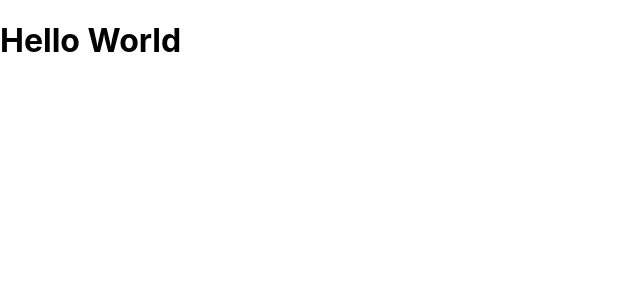
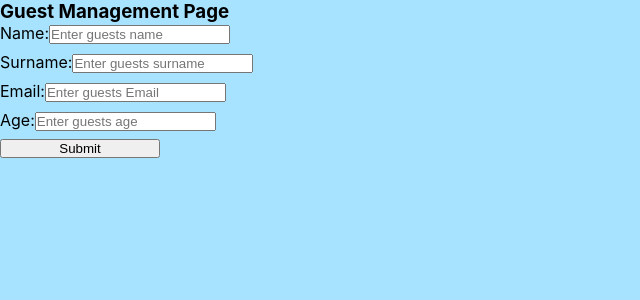
Before and after one commit to misliachto/CA-Final-App, a React (Create React App) app in the folder frontend/app/: page /api/guests in a window 1280 px wide. Shown: the top 300 px of the page, without its empty margins (0-640 px from the left). Built offline with nearby package versions, Linux system fonts and the light colour scheme.

Commit message:
Submit new Guest
Added back end routes + added possibility for App admin to add Additional Guest, then information is sent and saved in MongoDB. Next step is to fetch data from DB and output it in the app.

```diff
--- a/frontend/app/package.json
+++ b/frontend/app/package.json
@@ -6,8 +6,10 @@
     "@testing-library/jest-dom": "^5.16.1",
     "@testing-library/react": "^11.2.7",
     "@testing-library/user-event": "^12.8.3",
+    "axios": "^0.24.0",
     "react": "^17.0.2",
     "react-dom": "^17.0.2",
+    "react-router-dom": "^6.0.2",
     "react-scripts": "4.0.3",
     "web-vitals": "^1.1.2"
   },
--- a/frontend/app/src/App.js
+++ b/frontend/app/src/App.js
@@ -1,7 +1,16 @@
+import MainPage from "./pages/MainPage"
+import GuestsPage from "./pages/GuestsPage"
+import { BrowserRouter as Router, Routes, Route } from "react-router-dom"
+
 function App() {
   return (
     <div>
-      <h1>Hello World</h1>
+      <Router>
+        <Routes>
+          <Route path="/" element={<MainPage />} />
+          <Route path="/api/guests" element={<GuestsPage />} />
+        </Routes>
+      </Router>
     </div>
   )
 }
--- /dev/null
+++ b/frontend/app/src/components/Button.jsx
@@ -0,0 +1,7 @@
+import React from "react"
+
+const Button = (props) => {
+  return <button className={props.btnClass}>{props.text}</button>
+}
+
+export default Button
--- /dev/null
+++ b/frontend/app/src/components/Form.jsx
@@ -0,0 +1,78 @@
+import React, { useState } from "react"
+import axios from "axios"
+
+const Form = () => {
+  const [name, setName] = useState("")
+  const [surname, setSurname] = useState("")
+  const [email, setEmail] = useState("")
+  const [age, setAge] = useState("")
+
+  const submitHandler = (e) => {
+    e.preventDefault()
+    axios
+      .post("http://localhost:8000/api/guests", {
+        name: name,
+        surname: surname,
+        email: email,
+        age: age,
+      })
+      .then(
+        (response) => {
+          console.log(response)
+        },
+        (error) => {
+          console.log(error)
+        }
+      )
+    setName("")
+    setSurname("")
+    setEmail("")
+    setAge("")
+  }
+
+  return (
+    <div>
+      <form onSubmit={submitHandler} className="guest-page-form__container">
+        <label>
+          Name:
+          <input
+            onChange={(e) => setName(e.target.value)}
+            value={name}
+            type="text"
+            placeholder="Enter guests name"
+          ></input>
+        </label>
+        <label>
+          Surname:
+          <input
+            onChange={(e) => setSurname(e.target.value)}
+            value={surname}
+            type="text"
+            placeholder="Enter guests surname"
+          ></input>
+        </label>
+        <label>
+          Email:
+          <input
+            onChange={(e) => setEmail(e.target.value)}
+            value={email}
+            type="text"
+            placeholder="Enter guests Email"
+          ></input>
+        </label>
+        <label>
+          Age:
+          <input
+            onChange={(e) => setAge(e.target.value)}
+            value={age}
+            type="number"
+            placeholder="Enter guests age"
+          ></input>
+        </label>
+        <input className="btn-submit" type="submit"></input>
+      </form>
+    </div>
+  )
+}
+
+export default Form
--- a/frontend/app/src/index.css
+++ b/frontend/app/src/index.css
@@ -1,13 +1,19 @@
+* {
+  box-sizing: border-box;
+  padding: 0;
+  margin: 0;
+}
 body {
   margin: 0;
-  font-family: -apple-system, BlinkMacSystemFont, 'Segoe UI', 'Roboto', 'Oxygen',
-    'Ubuntu', 'Cantarell', 'Fira Sans', 'Droid Sans', 'Helvetica Neue',
+  font-family: -apple-system, BlinkMacSystemFont, "Segoe UI", "Roboto", "Oxygen",
+    "Ubuntu", "Cantarell", "Fira Sans", "Droid Sans", "Helvetica Neue",
     sans-serif;
   -webkit-font-smoothing: antialiased;
   -moz-osx-font-smoothing: grayscale;
+  background-color: rgb(167, 227, 255);
 }
 
 code {
-  font-family: source-code-pro, Menlo, Monaco, Consolas, 'Courier New',
+  font-family: source-code-pro, Menlo, Monaco, Consolas, "Courier New",
     monospace;
 }
--- /dev/null
+++ b/frontend/app/src/pages/GuestsPage.css
@@ -0,0 +1,8 @@
+.guest-page-form__container {
+  display: flex;
+  flex-direction: column;
+  gap: 0.5rem;
+}
+.btn-submit {
+  width: 10rem;
+}
--- /dev/null
+++ b/frontend/app/src/pages/GuestsPage.jsx
@@ -0,0 +1,14 @@
+import React from "react"
+import Form from "../components/Form"
+import "./GuestsPage.css"
+
+const GuestsPage = () => {
+  return (
+    <div>
+      <h3>Guest Management Page</h3>
+      <Form />
+    </div>
+  )
+}
+
+export default GuestsPage
--- /dev/null
+++ b/frontend/app/src/pages/MainPage.css
@@ -0,0 +1,6 @@
+.main-page__container {
+  display: flex;
+  flex-direction: column;
+  justify-content: center;
+  align-items: center;
+}
--- /dev/null
+++ b/frontend/app/src/pages/MainPage.jsx
@@ -0,0 +1,22 @@
+import React from "react"
+import Button from "../components/Button"
+import { Link } from "react-router-dom"
+import "./MainPage.css"
+
+const MainPage = () => {
+  return (
+    <div className="main-page__container">
+      <div className="main-page-header__container">
+        <h3>Welcome to Event Management APP</h3>
+        <p>To manage your guests list, please go to the Guests Page</p>
+      </div>
+      <div>
+        <Link to="/api/guests">
+          <Button text="Guests Page" />
+        </Link>
+      </div>
+    </div>
+  )
+}
+
+export default MainPage
```
Also changed, not shown: 2 other files (tests, documents, lock files or other folders).
